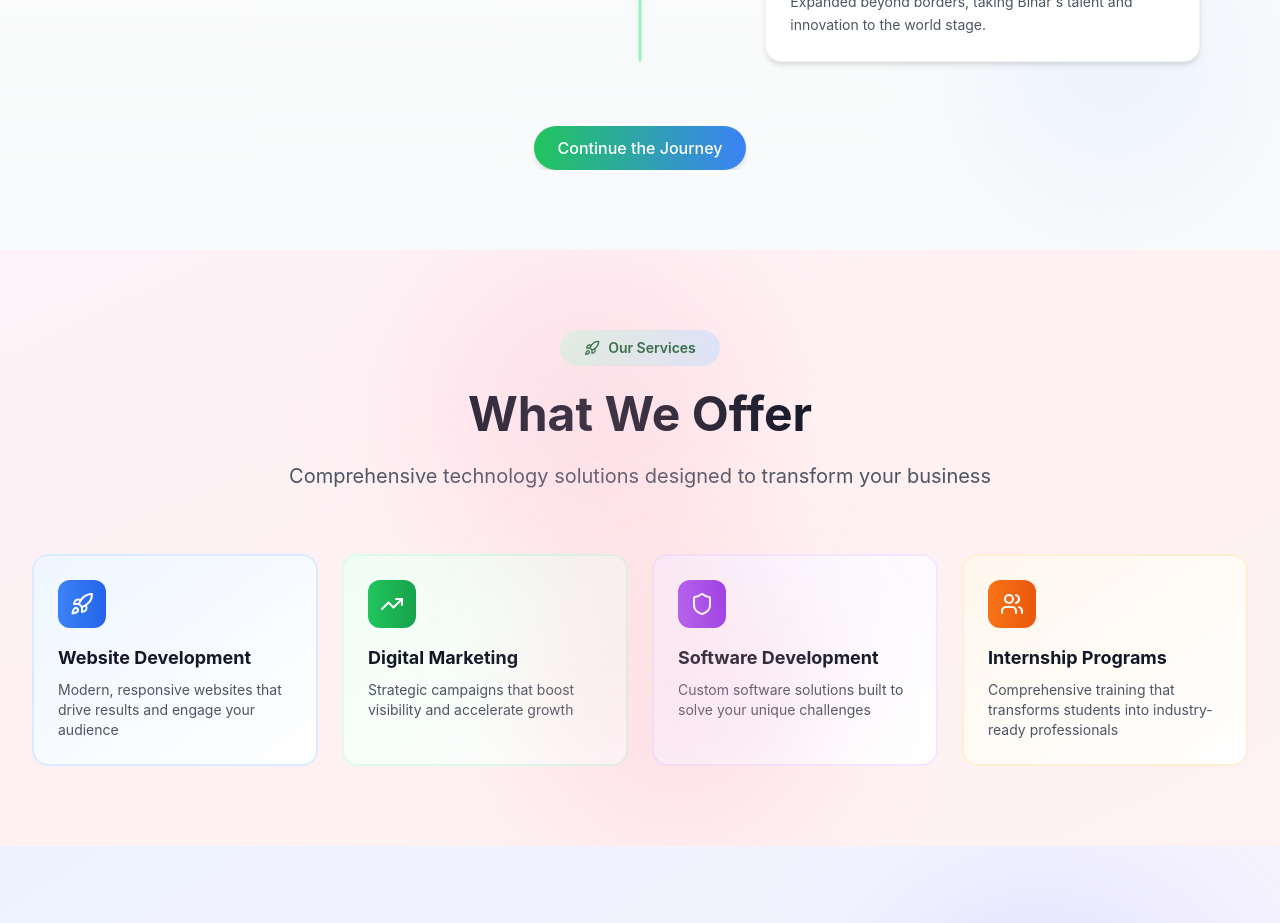
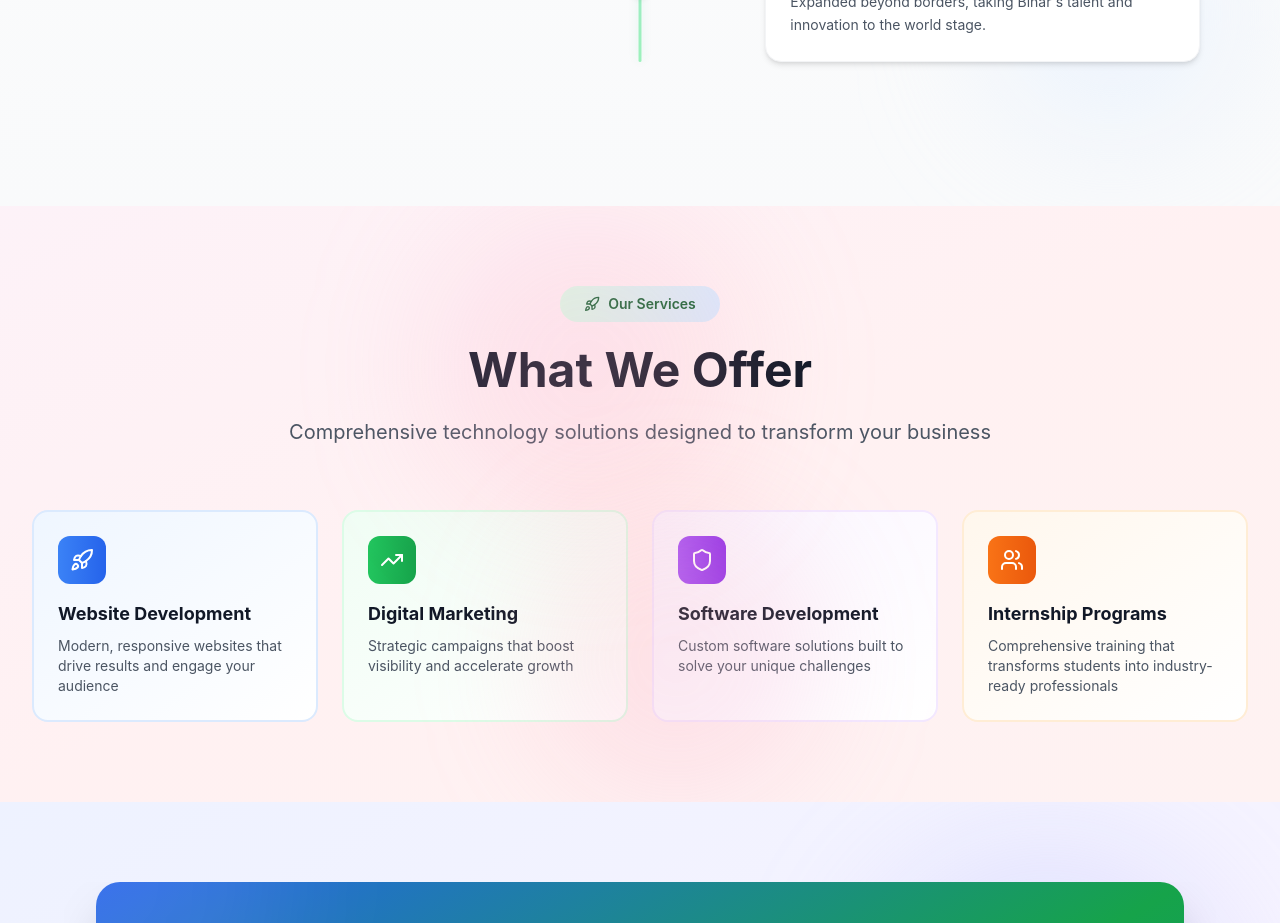
Before and after one commit to kushvardhan/jankiinfotech, a Next.js app: page /about in a window 1280 px wide. Shown: the part 6160-7083 px from the top of the page. Built offline with nearby package versions, Linux system fonts and the light colour scheme.

Commit message:
something

```diff
--- a/src/app/about/page.tsx
+++ b/src/app/about/page.tsx
@@ -568,17 +568,6 @@ const item = {
           })}
         </div>
 
-        {/* CTA */}
-        <div className="text-center mt-12">
-          <motion.button
-            whileTap={{ scale: 0.97 }}
-            whileHover={{ y: -2 }}
-            className="relative z-0 overflow-hidden px-6 py-2.5 rounded-full bg-gradient-to-r from-green-500 to-blue-500 text-white font-medium shadow-md hover:shadow-lg transition-all duration-300 text-sm md:text-base"
-          >
-            <span className="relative z-10">Continue the Journey</span>
-            <div className="absolute inset-0 bg-gradient-to-r from-green-600 to-blue-600 opacity-0 hover:opacity-100 transition-opacity duration-300 rounded-full" />
-          </motion.button>
-        </div>
       </div>
     </section>
         {/* What We Offer Section */}
```
